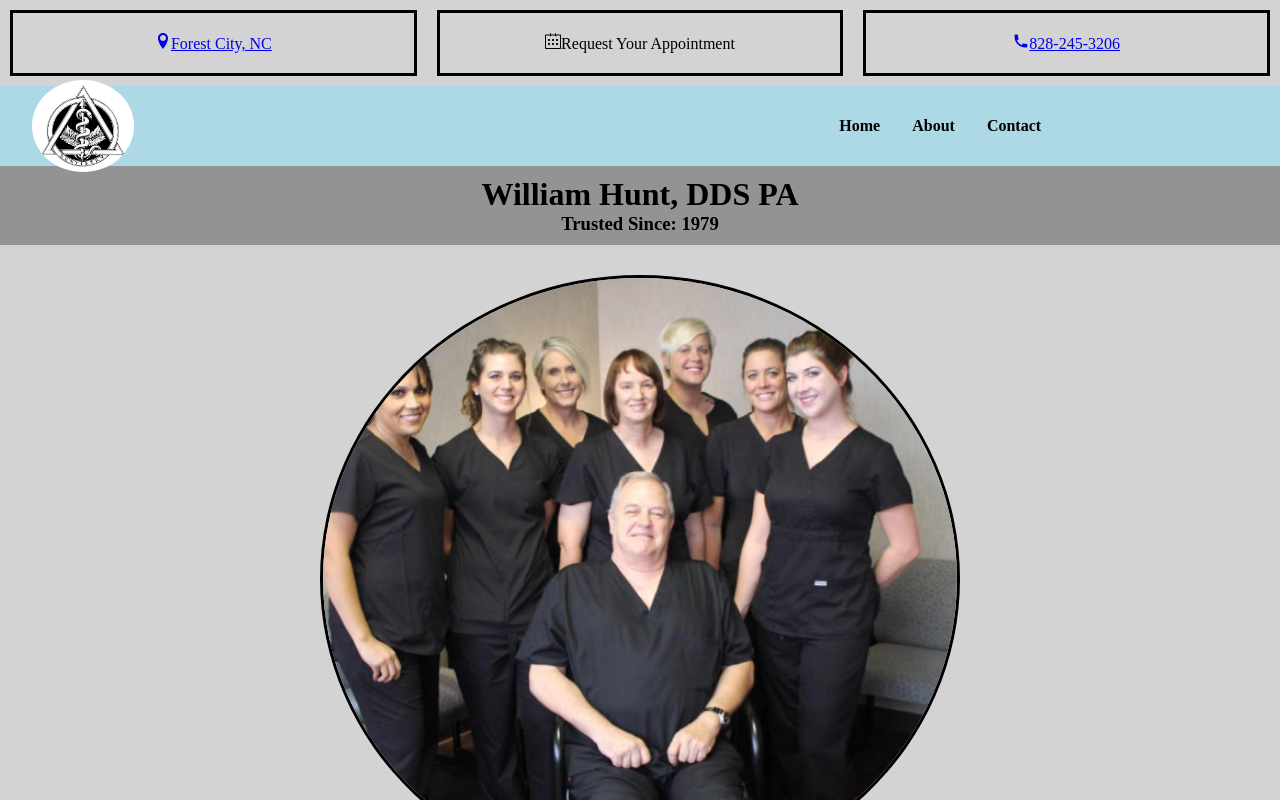
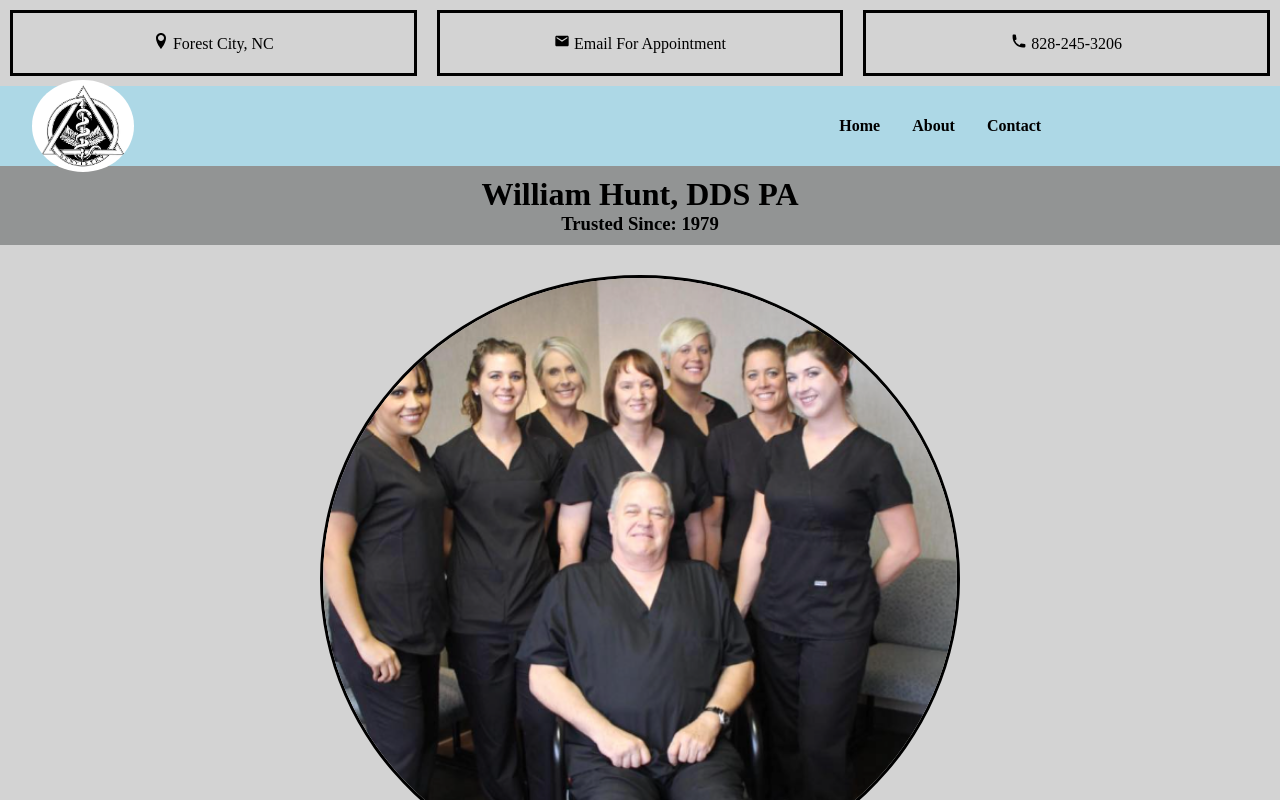
Before and after one commit to dchen8419/William_Hunt_DDS, a React (Create React App) app: page / in a window 1280 px wide. Shown: the top 800 px of the page. Built offline with nearby package versions, Linux system fonts and the light colour scheme.

Commit message:
added sticky navbar and fixed css styling on header

```diff
--- a/src/components/banner/Banner.jsx
+++ b/src/components/banner/Banner.jsx
@@ -3,7 +3,7 @@
 
 function Banner() {
     return (
-        <div id="Home" className='banner_container'>
+        <div className='banner_container'>
             <h1>William Hunt, DDS PA</h1>
             <h3>Trusted Since: 1979</h3>
         </div>
--- a/src/components/footer/Footer.css
+++ b/src/components/footer/Footer.css
@@ -29,4 +29,5 @@
 .footer-copyright {
     display: flex;
     justify-content: center;
+    padding-bottom: 10px;
 }
--- a/src/components/footer/Footer.jsx
+++ b/src/components/footer/Footer.jsx
@@ -11,7 +11,7 @@
                         <p>127 E Trade St # 100</p>
                         <p>Forest City, NC 28043</p>
                         <h4>Phone Number:</h4>
-                        <p>1 (828) 245 - 3206</p>
+                        <p>(828)245-3206</p>
                     </div>
                     <div className='footer-container-item footer-container-hours'>
                         <h4>Open Monday - Thursday</h4>
@@ -19,7 +19,7 @@
                         <p>8:00 AM - 5:00 PM</p>
                     </div>
                 </div>
-                <h5 className='footer-copyright'>David Chen Luna Media LLC</h5>
+                <h5 className='footer-copyright'>Luna DC Media LLC</h5>
             </ul>
         </footer>
     )
--- a/src/components/header/Header.css
+++ b/src/components/header/Header.css
@@ -14,14 +14,19 @@
     border-style: solid
 }
 
-.text {
+/* .text {
     cursor: pointer;
     text-decoration: none;
-}
+} */
 
-.icon {
+/* .icon {
     cursor: pointer;
     text-decoration: none;
+} */
+
+a {
+    text-decoration: none;
+    color: black;
 }
 
 
--- a/src/components/header/Header.jsx
+++ b/src/components/header/Header.jsx
@@ -2,22 +2,24 @@
 import './Header.css'
 import { HiPhone } from 'react-icons/hi'
 import { ImLocation } from 'react-icons/im'
-import { SlCalender } from 'react-icons/sl'
+import { MdEmail } from 'react-icons/md'
+
+
 
 function Header() {
     return (
-        <div className='header-container'>
+        <div id="Home" className='header-container'>
             <div className='header-location'>
                 <span className='icon'><a href='https://goo.gl/maps/Qkx3bvWBcKN29rfUA'><ImLocation /></a></span>
-                <span className='text'><a href='https://goo.gl/maps/Qkx3bvWBcKN29rfUA'>Forest City, NC</a></span>
+                <span className='text'><a href='https://goo.gl/maps/Qkx3bvWBcKN29rfUA'> Forest City, NC</a></span>
             </div>
             <div className='header-appointment'>
-                <span className='icon'><SlCalender /></span>
-                <span className='text'>Request Your Appointment</span>
+                <span className='icon'><a href='mailto:dchen8419@gmail.com'><MdEmail /></a></span>
+                <span className='text'><a href="mailto:dchen8419@gmail.com"> Email For Appointment</a></span>
             </div>
             <div className='header-phone'>
                 <span className='icon'><a href="tel:828-245-3206"><HiPhone /></a></span>
-                <span className='text'><a href="tel:828-245-3206">828-245-3206</a></span>
+                <span className='text'><a href="tel:828-245-3206"> 828-245-3206</a></span>
             </div>
         </div>
     )
--- a/src/components/navbar/Nav.css
+++ b/src/components/navbar/Nav.css
@@ -12,6 +12,7 @@
     --textColor: black;
 }
 
+
 header {
     display: flex;
     align-items: center;
@@ -20,6 +21,8 @@
     padding: 0 2rem;
     background-color: var(--mainColor);
     color: var(--textColor);
+    position: sticky;
+    top: 0;
 }
 
 nav a{
```
